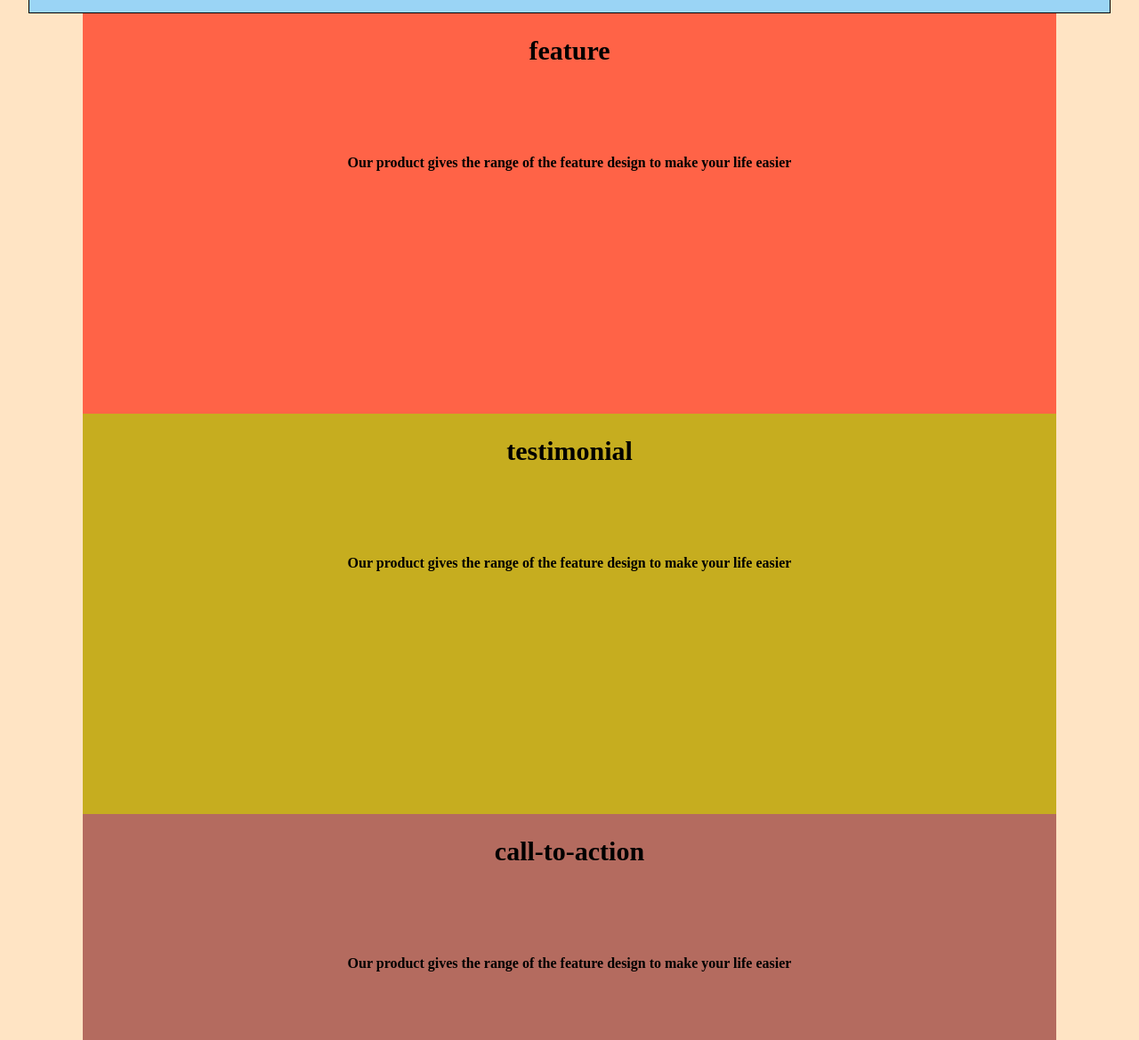
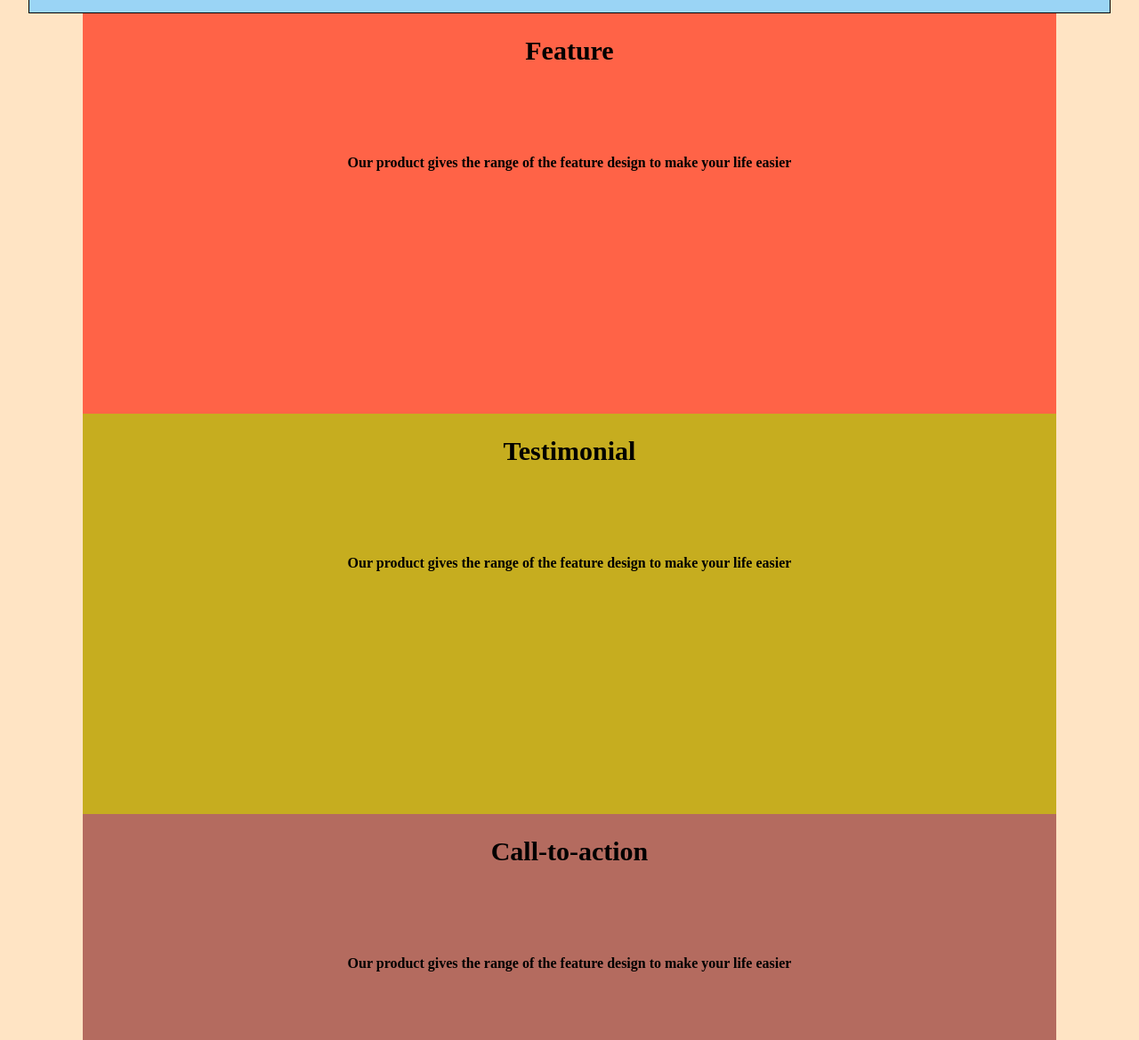
Before and after one commit to OmSirsath/To-Do_List, a plain HTML site: page index.html in a window 1280 px wide. Shown: the part 131-1300 px from the top of the page at 89% size. Drawn offline with Linux system fonts and the light colour scheme.

Commit message:
Update index.html

```diff
--- a/index.html
+++ b/index.html
@@ -28,18 +28,18 @@
     <div class="container">
         <!-- feature section -->
         <section class="feature" id="section1">
-            <h2 class="feature1">feature</h2>
+            <h2 class="feature1">Feature</h2>
             <p class="para1">Our product gives the range of the feature design to make your life easier</p>
         </section>
 
         <!-- testimonial section -->
         <section class="testimonial" id="section2">
-            <h2 class="testimonial1">testimonial</h2>
+            <h2 class="testimonial1">Testimonial</h2>
             <p class="para2">Our product gives the range of the feature design to make your life easier</p>
         </section>
         <!-- call-to-action section -->
         <section class="call-to-action" id="section3">
-            <h2 class="call-to-action1">call-to-action</h2>
+            <h2 class="call-to-action1">Call-to-action</h2>
             <p class="para3">Our product gives the range of the feature design to make your life easier</p>
         </section>
     </div>
```
